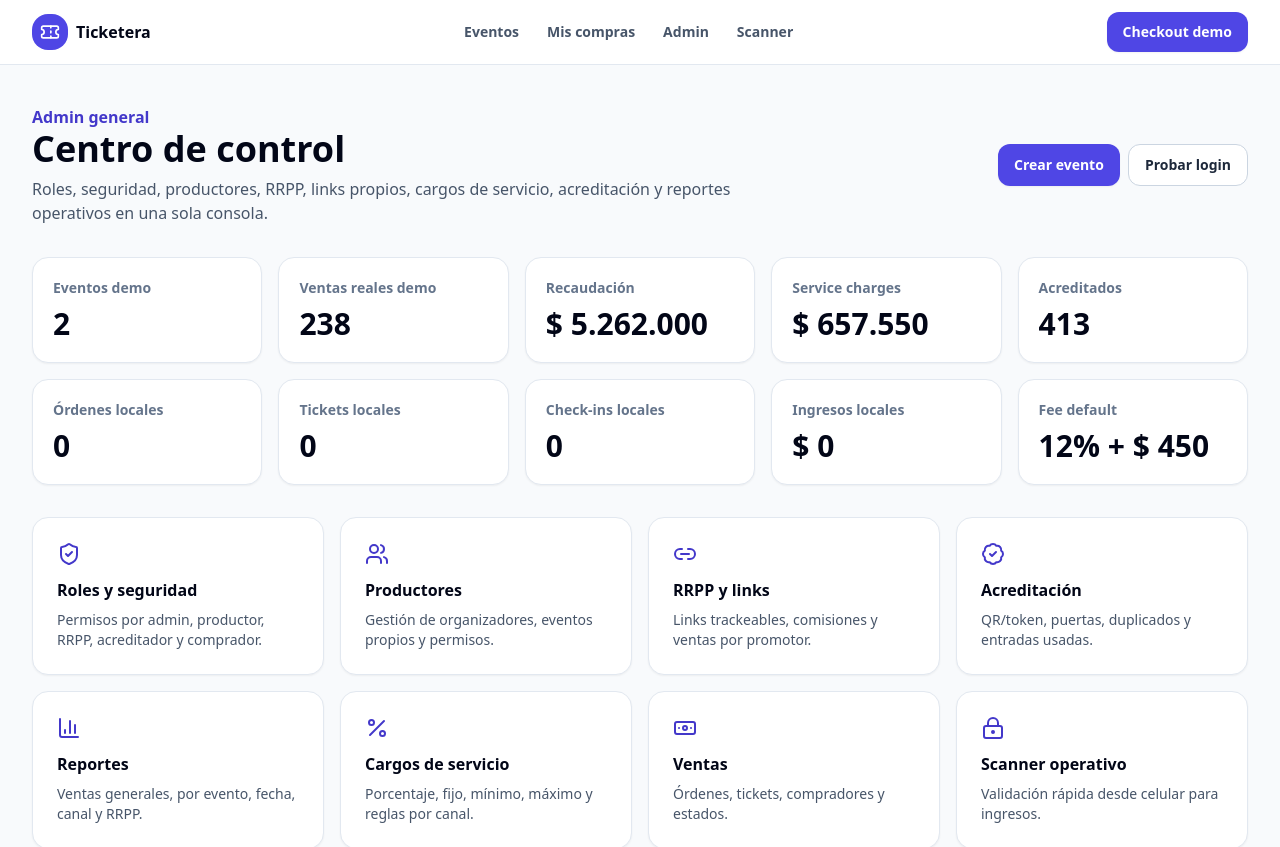
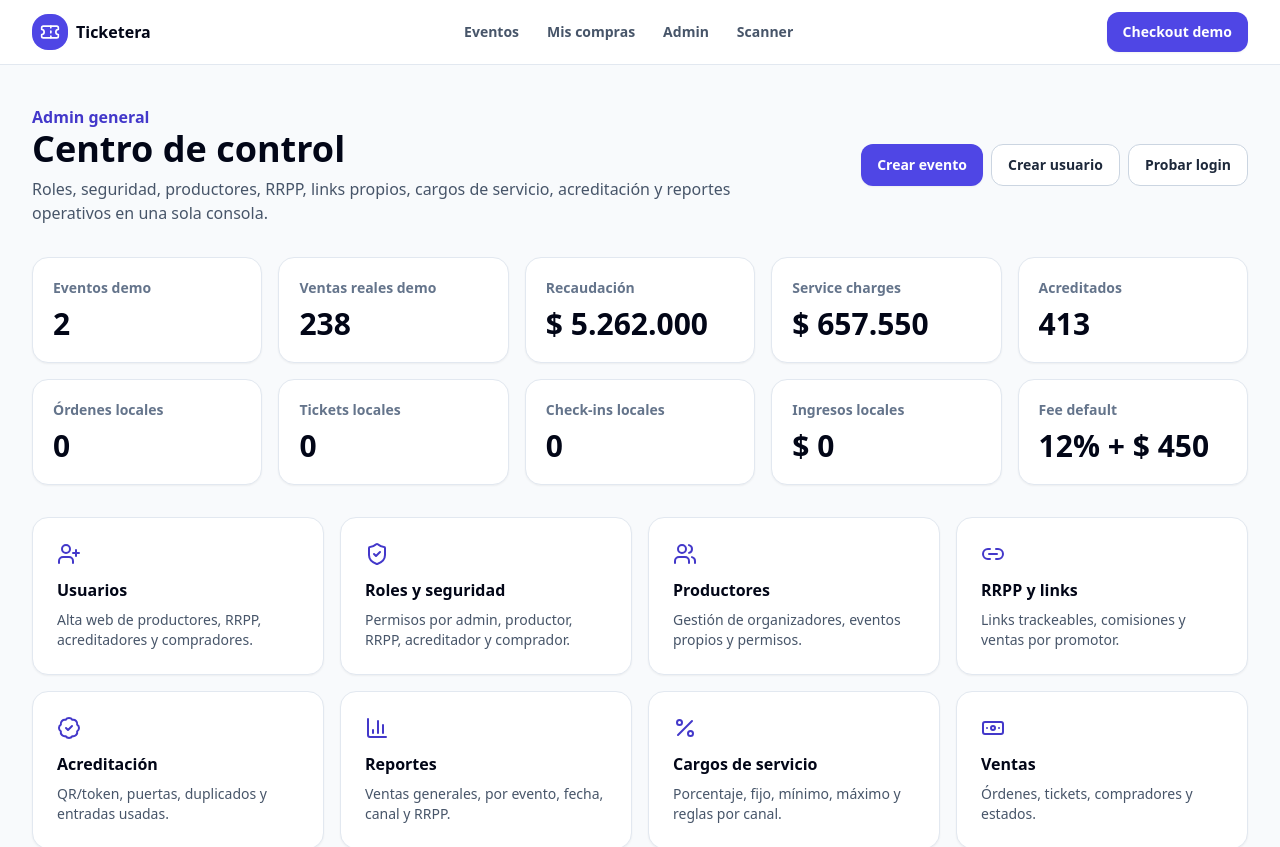
Before and after one commit to tatofa/tiketera, a Next.js app: page /admin in a window 1280 px wide. Shown: the top 847 px of the page. Built offline with nearby package versions, Linux system fonts and the light colour scheme.

Commit message:
Link admin dashboard to user creation

```diff
--- a/app/admin/page.tsx
+++ b/app/admin/page.tsx
@@ -2,7 +2,7 @@
 
 import Link from 'next/link';
 import { useEffect, useState } from 'react';
-import { BarChart3, BadgeCheck, Banknote, Link2, LockKeyhole, Percent, ShieldCheck, Users } from 'lucide-react';
+import { BarChart3, BadgeCheck, Banknote, Link2, LockKeyhole, Percent, ShieldCheck, UserPlus, Users } from 'lucide-react';
 import Stats from '@/components/Stats';
 import { Store } from '@/lib/store';
 import { money } from '@/lib/format';
@@ -17,7 +17,7 @@ export default function AdminPage(){
  return <section className="container-page py-10">
   <div className="flex flex-wrap items-center justify-between gap-4">
    <div><p className="font-semibold text-brand-700">Admin general</p><h1 className="text-4xl font-black">Centro de control</h1><p className="mt-2 max-w-3xl text-slate-600">Roles, seguridad, productores, RRPP, links propios, cargos de servicio, acreditación y reportes operativos en una sola consola.</p></div>
-   <div className="flex flex-wrap gap-2"><Link href="/admin/eventos/nuevo" className="btn-primary">Crear evento</Link><Link href="/login" className="btn-secondary">Probar login</Link></div>
+   <div className="flex flex-wrap gap-2"><Link href="/admin/eventos/nuevo" className="btn-primary">Crear evento</Link><Link href="/admin/usuarios" className="btn-secondary">Crear usuario</Link><Link href="/login" className="btn-secondary">Probar login</Link></div>
   </div>
 
   <div className="mt-8 grid gap-4 sm:grid-cols-2 lg:grid-cols-5"><Stats label="Eventos demo" value={stats.events}/><Stats label="Ventas reales demo" value={totals.tickets}/><Stats label="Recaudación" value={formatMoney(totals.gross)}/><Stats label="Service charges" value={formatMoney(totals.serviceFees)}/><Stats label="Acreditados" value={checkins}/></div>
@@ -25,6 +25,7 @@ export default function AdminPage(){
 
   <div className="mt-8 grid gap-4 md:grid-cols-2 xl:grid-cols-4">
    {[
+    ['/admin/usuarios','Usuarios','Alta web de productores, RRPP, acreditadores y compradores.',UserPlus],
     ['/admin/roles','Roles y seguridad','Permisos por admin, productor, RRPP, acreditador y comprador.',ShieldCheck],
     ['/admin/productores','Productores','Gestión de organizadores, eventos propios y permisos.',Users],
     ['/admin/rrpp','RRPP y links','Links trackeables, comisiones y ventas por promotor.',Link2],
```
